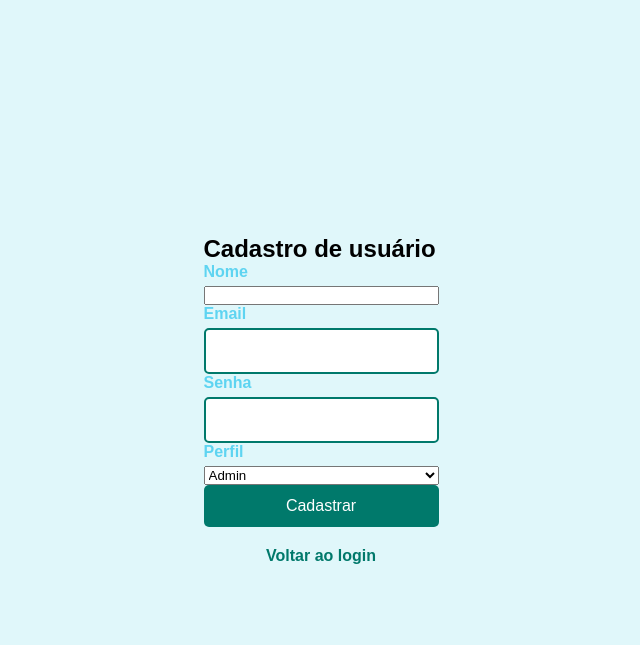
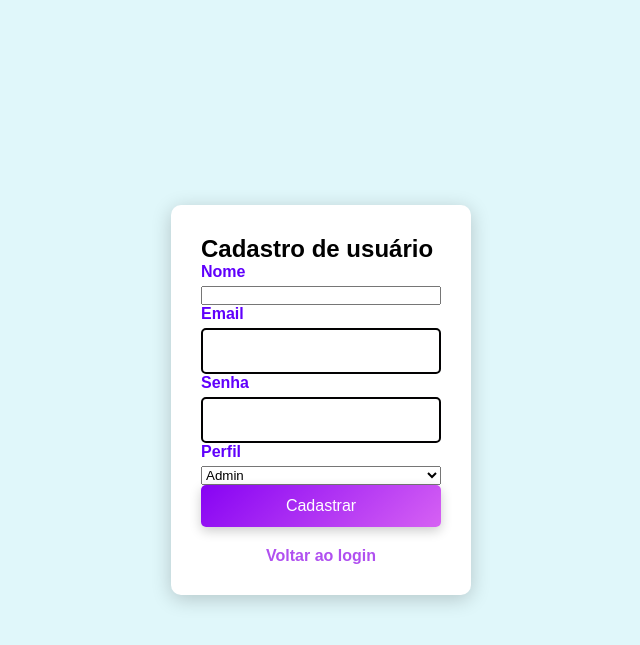
Before and after one commit to heloanascimentp/cadlog-system, a PHP site: page /views/register.php in a window 1280 px wide. Shown: the top 645 px of the page, without its empty margins (319-959 px from the left). Run offline with PHP 8.4, Linux system fonts and the light colour scheme.

Commit message:
inicializando a estilização do register.php

```diff
--- a/views/register.php
+++ b/views/register.php
@@ -5,7 +5,7 @@
     <meta http-equiv="X-UA-Compatible" content="IE=edge">
     <meta name="viewport" content="width=device-width, initial-scale=1.0">
     <title>Cadastre-se</title>
-    <link rel="stylesheet" href="style.css">
+    <link rel="stylesheet" href="views/style.css">
 </head>
 <body>
     <div>
--- a/views/style.css
+++ b/views/style.css
@@ -6,7 +6,7 @@
 
 body {
     font-family: Arial, sans-serif;
-    background-color: #e0f7fa; /* Azul claro */
+    background-color: #e0f7fa;
     display: flex;
     justify-content: center;
     align-items: center;
@@ -14,11 +14,11 @@ body {
 }
 
 main {
-    background-color: #ffffff; /* Branco */
+    background-color: #ffffff;
     padding: 30px;
     border-radius: 10px;
-    box-shadow: 0 4px 20px rgba(0, 0, 0, 0.2);
-    width: 300px; /* Largura fixa para o formulário */
+    box-shadow: 0 4px 20px rgba(132, 7, 248, 0.904);
+    width: 300px;
 }
 
 form {
@@ -33,13 +33,13 @@ section {
 label {
     margin-bottom: 5px;
     font-weight: bold;
-    color: #5ed4f1; /* Verde-água */
+    color: #6000fc;
 }
 
 input[type="email"],
 input[type="password"] {
     padding: 12px;
-    border: 2px solid #00796b; /* Verde-água */
+    border: 2px solid #020102;
     border-radius: 5px;
     font-size: 16px;
     transition: border-color 0.3s;
@@ -47,35 +47,64 @@ input[type="password"] {
 
 input[type="email"]:focus,
 input[type="password"]:focus {
-    border-color: #004d40; /* Verde-escuro */
+    border-color: #b37aff;
     outline: none;
 }
 
 button {
-    background-color: #00796b; /* Verde-água */
+    background: linear-gradient(135deg, #8703f3, #d661f3);
     color: white;
     border: none;
     padding: 12px;
     border-radius: 5px;
     font-size: 16px;
     cursor: pointer;
-    transition: background-color 0.3s;
+    transition: transform 0.3s, box-shadow 0.3s;
+    box-shadow: 0 4px 12px rgba(0, 0, 0, 0.2);
+    position: relative;;
 }
 
 button:hover {
-    background-color: #004d40; /* Verde-escuro */
+    transform: scale(1.05);
+    box-shadow: 0 6px 20px rgba(0, 0, 0, 0.3);
 }
+button:active {
+    transform: scale(0.95);
+}
+button::after {
+    content: '';
+    position: absolute;
+    width: 100%;
+    height: 100%;
+    background: rgba(255, 255, 255, 0.2);
+    border-radius: 5px;
+    top: 0;
+    left: 0;
+    opacity: 0;
+    transition: opacity 0.3s;
+}
+button:hover::after {
+    opacity: 1;
+}
+
 
 a {
     display: block;
     margin-top: 20px;
     text-align: center;
-    color: #00796b; /* Verde-água */
+    color: #b050f0;
     text-decoration: none;
     font-weight: bold;
 }
 
 a:hover {
     text-decoration: underline;
-    color: #004d40; /* Verde-escuro */
+    color: #ba0ffd;
 }
+div{
+    background-color: #ffffff;
+    padding: 30px;
+    border-radius: 10px;
+    box-shadow: 0 4px 20px rgba(0, 0, 0, 0.2);
+    width: 300px;
+}
```
